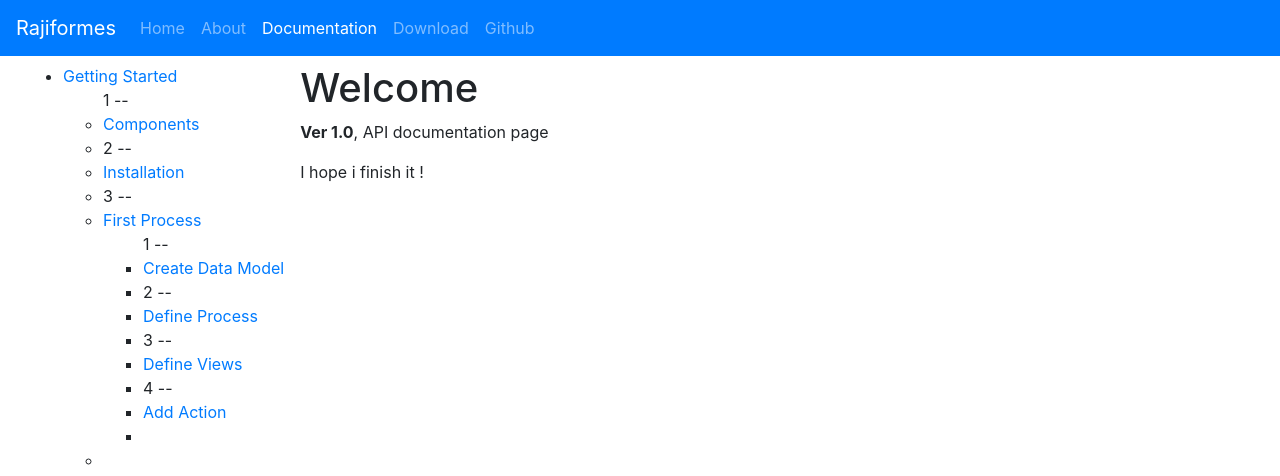
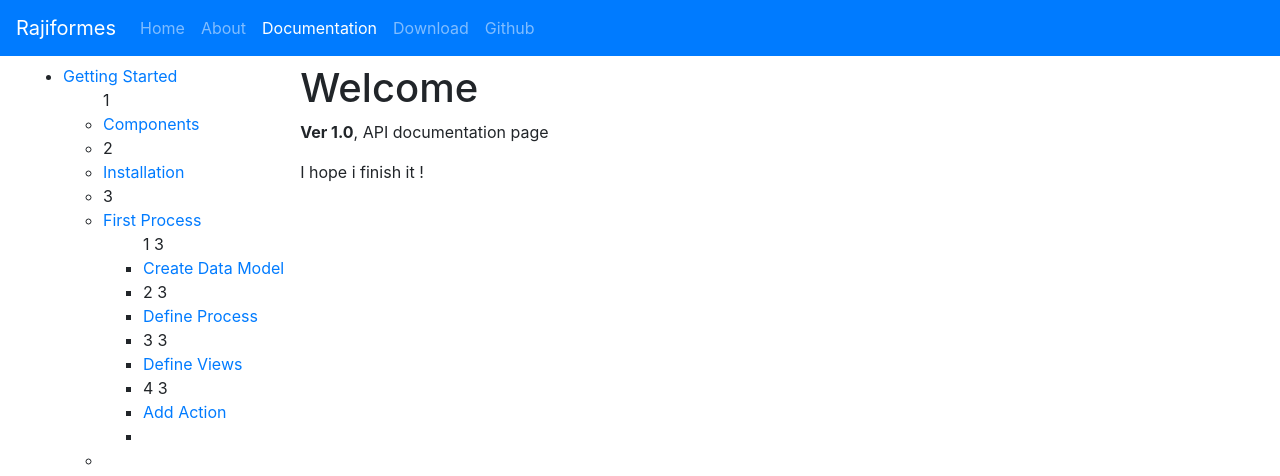
Before and after one commit to rajiformes/rajiformes.github.io, a Jekyll site: the page built from doc/10/getting-started/introduction.md, in a window 1280 px wide. Shown: the top 476 px of the page. Built offline with Jekyll 4.4.1, drawn with Linux system fonts in a browser that asks for light colours.

Commit message:
Update documentation.html

```diff
--- a/_layouts/documentation.html
+++ b/_layouts/documentation.html
@@ -20,7 +20,6 @@
                         <ul>
                             {% for subItem in item.items %}
                              {{ forloop.index }}
-                            -{{forloop.counter}}-
                             <li>
                                 <a href="{{ subItem.url }}">
                                     {% if page.url == subItem.url %}
@@ -33,7 +32,7 @@
                                 <ul>
                                     {% for subSubItem in subItem.items %}
                                      {{ forloop.index }}
-                                      -{{forloop.parentloop.counter}}-
+                                     {{ forloop.parentloop.index }}
                                     <li>
                                         <a href="{{ subSubItem.url }}">
                                             {% if page.url == subSubItem.url %}
```
